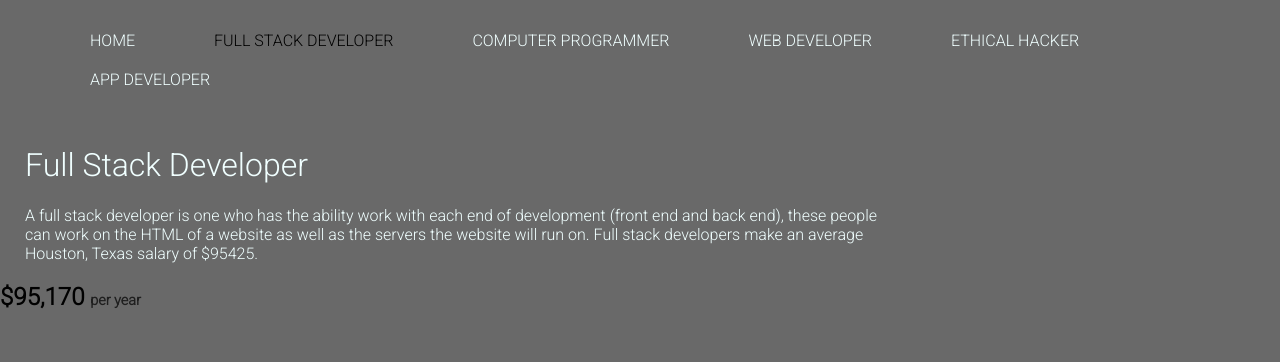
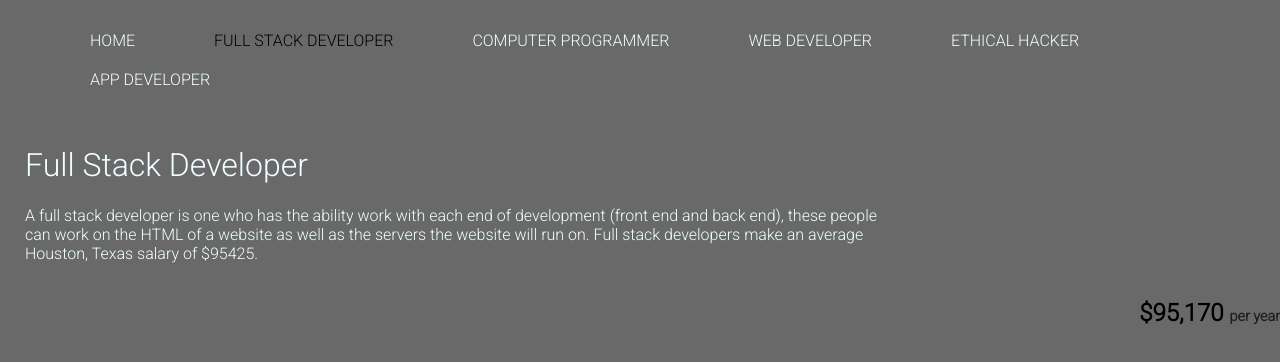
Before and after one commit to MySystemLagz/CareerPlacement, a plain HTML site: page fullstackdeveloper.html in a window 1280 px wide. Drawn offline with Linux system fonts and the light colour scheme.

Commit message:
Update fullstackdeveloper.html

```diff
--- a/fullstackdeveloper.html
+++ b/fullstackdeveloper.html
@@ -10,6 +10,9 @@
         .sideinfo span {
           font-size: .6em;
           opacity: 70%;
+      }
+      .sideinfo {
+        float: right;
       }
     </style>
   </head>
```
